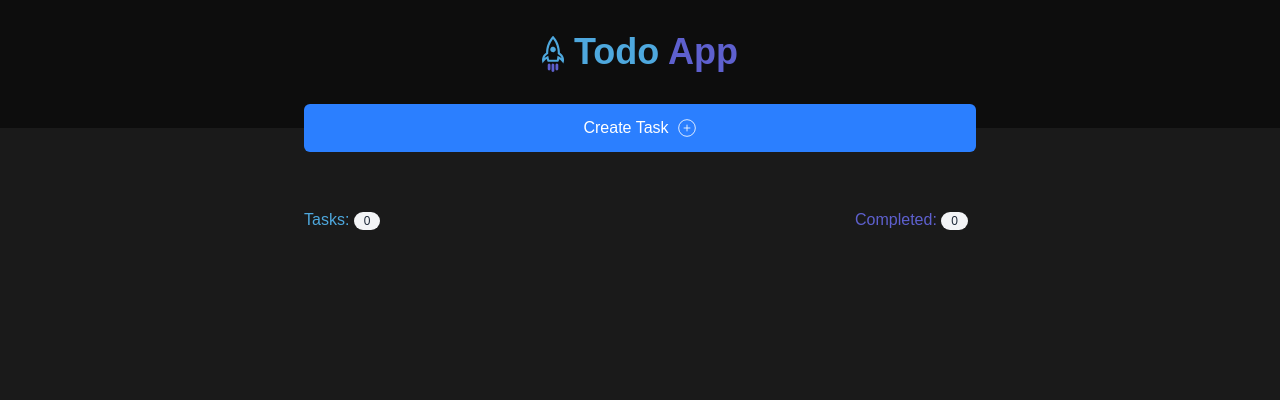
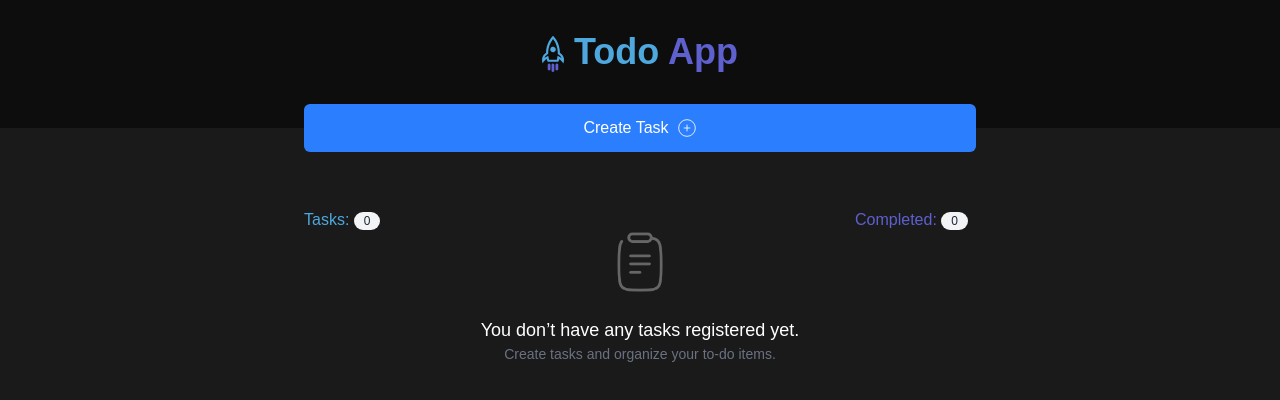
Before and after one commit to SUBstylee/todo-frontend, a Next.js app: page / in a window 1280 px wide. Shown: the top 400 px of the page. Built offline with nearby package versions, Linux system fonts and the light colour scheme.

Commit message:
task list component

```diff
--- a/src/app/page.tsx
+++ b/src/app/page.tsx
@@ -5,6 +5,7 @@ import { Task } from '../types/types';
 import Header from '@/components/Header';
 import ButtonCreateTask from '@/components/ButtonCreateTask';
 import TaskCounter from '@/components/TaskCounter';
+import TaskList from '@/components/TaskList';
 
 export default function Home() {
 	const [tasks, setTasks] = useState<Task[]>([]);
@@ -19,6 +20,7 @@ export default function Home() {
 				<ButtonCreateTask />
 				<TaskCounter tasks={tasks} />
 			</div>
+			<TaskList />
 		</div>
 	);
 }
--- /dev/null
+++ b/src/components/TaskList.tsx
@@ -0,0 +1,17 @@
+import Image from 'next/image';
+
+const TaskList = () => {
+	return (
+		<div className='flex flex-col items-center text-center'>
+			<Image src='/clipboard.png' height={60} width={60} alt='Clipboard' />
+			<p className='text-lg font-medium mt-6'>
+				You don’t have any tasks registered yet.
+			</p>
+			<p className='text-sm text-gray-500'>
+				Create tasks and organize your to-do items.
+			</p>
+		</div>
+	);
+};
+
+export default TaskList;
```
